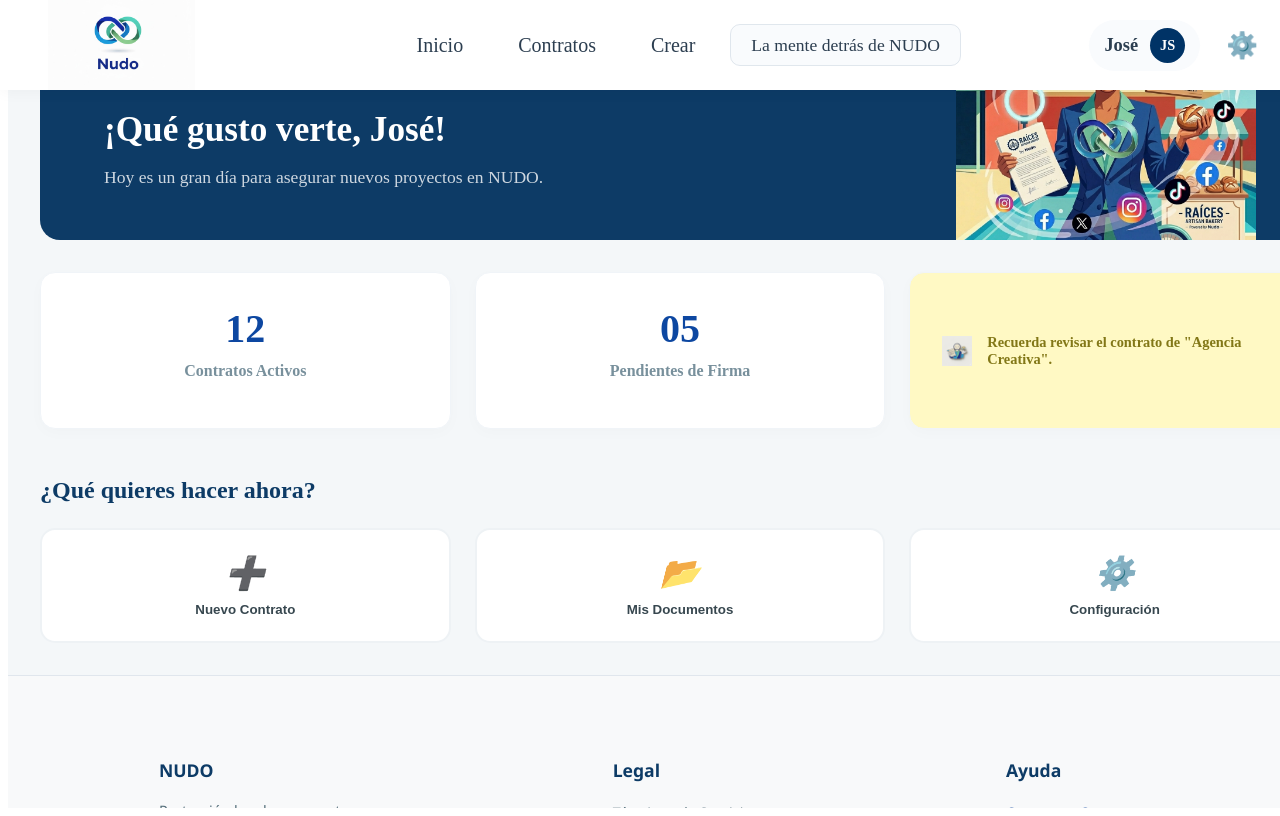
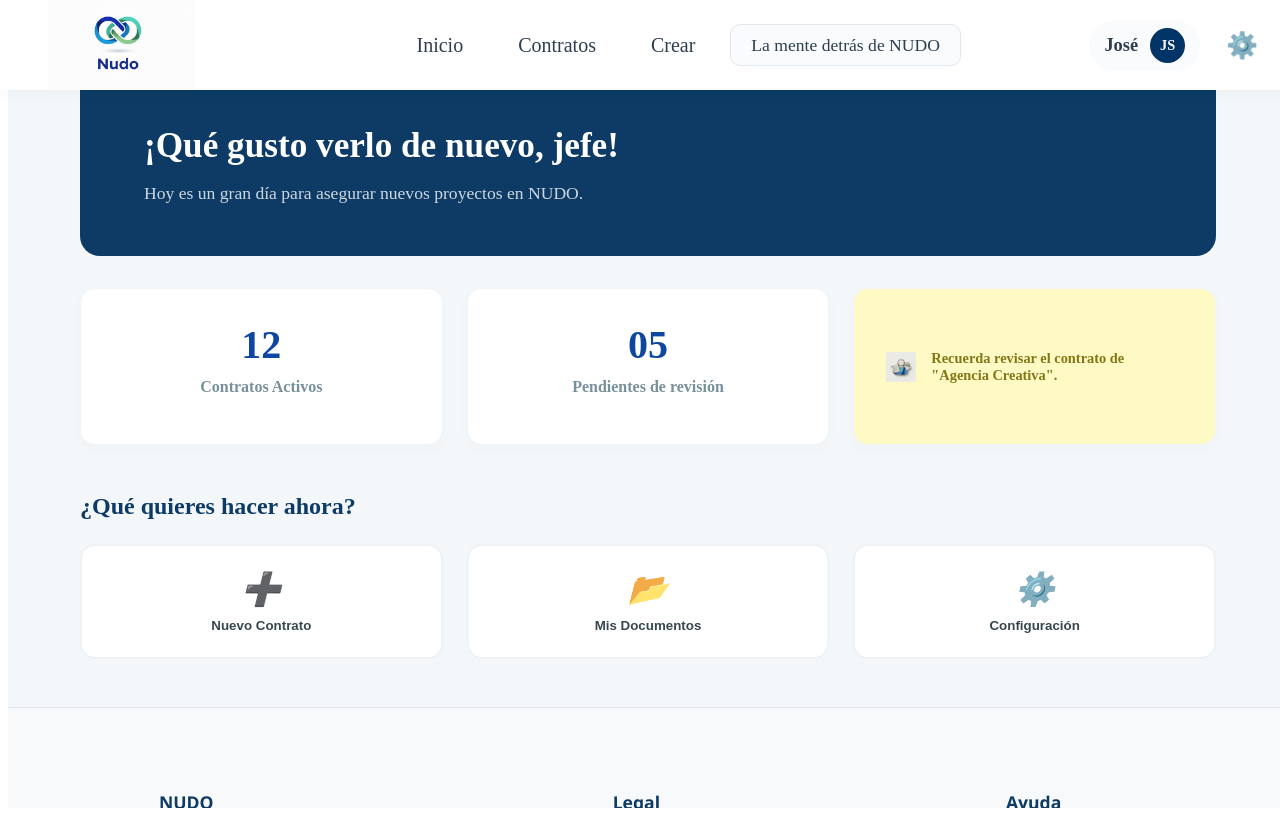
Before and after one commit to ssjoseduardo2002/nudo, an Angular app: page /inicio in a window 1280 px wide. Built offline with nearby package versions, Linux system fonts and the light colour scheme.

Commit message:
Acceso del CEO y vista del CEO

```diff
--- a/src/app/app.scss
+++ b/src/app/app.scss
@@ -1,16 +1,14 @@
 /* ==========================================================================
-   CONFIGURACIÓN GLOBAL Y BLOQUEO DE SCROLL
+   CONFIGURACIÓN GLOBAL: BLOQUEO DE DESBORDE
    ========================================================================== */
 
-// Bloqueamos el scroll a nivel de componente raíz de Angular
 :host {
   display: block;
   height: 100vh;
   width: 100vw;
-  overflow: hidden !important;
+  overflow: hidden !important; // Bloquea el scroll exterior de la app
 }
 
-// Refuerzo para el body (asegura que el navegador no intente scrollear)
 body {
   overflow: hidden !important;
   height: 100vh;
@@ -24,79 +22,67 @@ body {
 
 .layout-principal {
   display: flex;
-  height: 100vh; // Cambiado de min-height a height para asegurar el congelamiento
+  height: 100vh;
   width: 100%;
   background-color: #f4f7f9;
-  transition: all 0.3s ease;
-  overflow: hidden !important; // Evita scrollbars en cualquier modo
+  overflow: hidden; // Garantiza que nada salga del marco principal
 
-  /* -----------------------------------------------------------------------
-     MODO ACCESO TOTAL (Login / Registro)
-     ----------------------------------------------------------------------- */
+  /* --- MODO ACCESO (Login) --- */
   &.modo-acceso-total {
-    display: flex;
     justify-content: center;
     align-items: center;
     background-color: #eef2f5;
 
-    .contenido-principal {
-      margin-left: 0 !important;
-      width: 100vw;
-      height: 100vh;
-      display: flex;
-      align-items: center;
-      justify-content: center;
-      padding: 0;
-      overflow: hidden !important;
-    }
-
-    .contenedor-centrado-vista {
-      max-width: none;
-      padding: 0;
+    .contenido-principal,
+    .contenedor-centrado-vista,
+    .vista-activa {
       width: 100%;
       height: 100%;
       display: flex;
       justify-content: center;
       align-items: center;
       overflow: hidden !important;
-    }
-
-    .vista-activa {
-      display: flex;
-      justify-content: center;
-      align-items: center;
-      width: 100%;
-      height: 100%;
+      padding: 0;
+      margin: 0;
     }
   }
 }
 
-/* -----------------------------------------------------------------------
-   COMPONENTES INTERNOS DEL LAYOUT
-   ----------------------------------------------------------------------- */
+/* ==========================================================================
+   CONTENEDORES INTERNOS (Dashboard / Inicio)
+   ========================================================================== */
 
 .contenido-principal {
-  flex-grow: 1;
+  flex: 1;
   display: flex;
   flex-direction: column;
-  transition: all 0.3s ease;
-  overflow-y: hidden; // Cambiado de auto a hidden para cumplir tu petición
+  height: 100vh;
+  overflow-y: auto; // Solo permite scroll vertical si el contenido realmente lo necesita
+  overflow-x: hidden; // MATA EL SCROLL HORIZONTAL POR COMPLETO
   position: relative;
 }
 
 .contenedor-centrado-vista {
   width: 100%;
-  max-width: 1400px;
+  max-width: 1200px; // Un poco más estrecho para que no se pegue a los bordes
   margin: 0 auto;
-  padding: 2rem;
+  padding: 3rem 2rem; // Más aire arriba y abajo, respiro a los lados
   flex-grow: 1;
   display: flex;
   flex-direction: column;
+  box-sizing: border-box; // Vital para que el padding no cree scroll
 }
 
 .vista-activa {
   width: 100%;
-  height: 100%;
-  // Si en el futuro una vista (que no sea el acceso) necesita scroll,
-  // se le pondría overflow-y: auto solo a ese componente específico.
+  // Aquí es donde vive tu página de Inicio
+  display: block;
 }
+
+/* -----------------------------------------------------------------------
+   AJUSTE PARA EL FOOTER (Para que no flote sobre el contenido)
+   ----------------------------------------------------------------------- */
+app-footer {
+  margin-top: auto; // Empuja el footer siempre al fondo
+  width: 100%;
+}
--- a/src/app/componentes_de_vistas/inicio/inicio.html
+++ b/src/app/componentes_de_vistas/inicio/inicio.html
@@ -1,21 +1,23 @@
 <div class="contenedor-vista-cuadro">
+
   <section class="banner-inicio">
     <div class="texto-bienvenida">
-      <h1>¡Qué gusto verte, José!</h1>
+      <h1>¡Qué gusto verlo de nuevo, jefe!</h1>
       <p>Hoy es un gran día para asegurar nuevos proyectos en NUDO.</p>
     </div>
-    <img src="images/bloque_de_color3.png" alt="Ilustración Inicio" class="img-banner">
-  </section>
+    </section>
 
   <div class="tablero-resumen">
     <div class="tarjeta-stat">
       <span class="cifra">12</span>
       <p>Contratos Activos</p>
     </div>
+
     <div class="tarjeta-stat">
       <span class="cifra">05</span>
-      <p>Pendientes de Firma</p>
+      <p>Pendientes de revisión</p>
     </div>
+
     <div class="tarjeta-stat especial">
       <img src="images/pin.png" alt="Nota" class="icono-pin">
       <p>Recuerda revisar el contrato de "Agencia Creativa".</p>
@@ -24,19 +26,23 @@
 
   <section class="accesos-rapidos">
     <h2>¿Qué quieres hacer ahora?</h2>
+
     <div class="grid-opciones">
       <button class="opcion-card">
         <i class="icono">➕</i>
         <span>Nuevo Contrato</span>
       </button>
+
       <button class="opcion-card">
         <i class="icono">📂</i>
         <span>Mis Documentos</span>
       </button>
+
       <button class="opcion-card">
         <i class="icono">⚙️</i>
         <span>Configuración</span>
       </button>
     </div>
   </section>
+
 </div>
```
